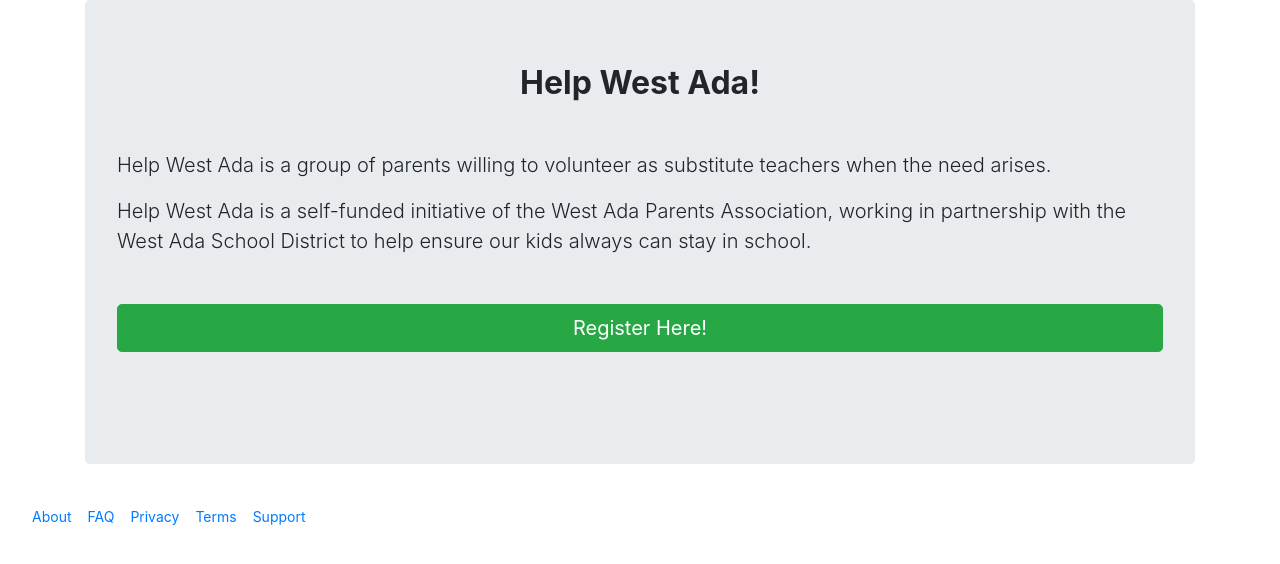
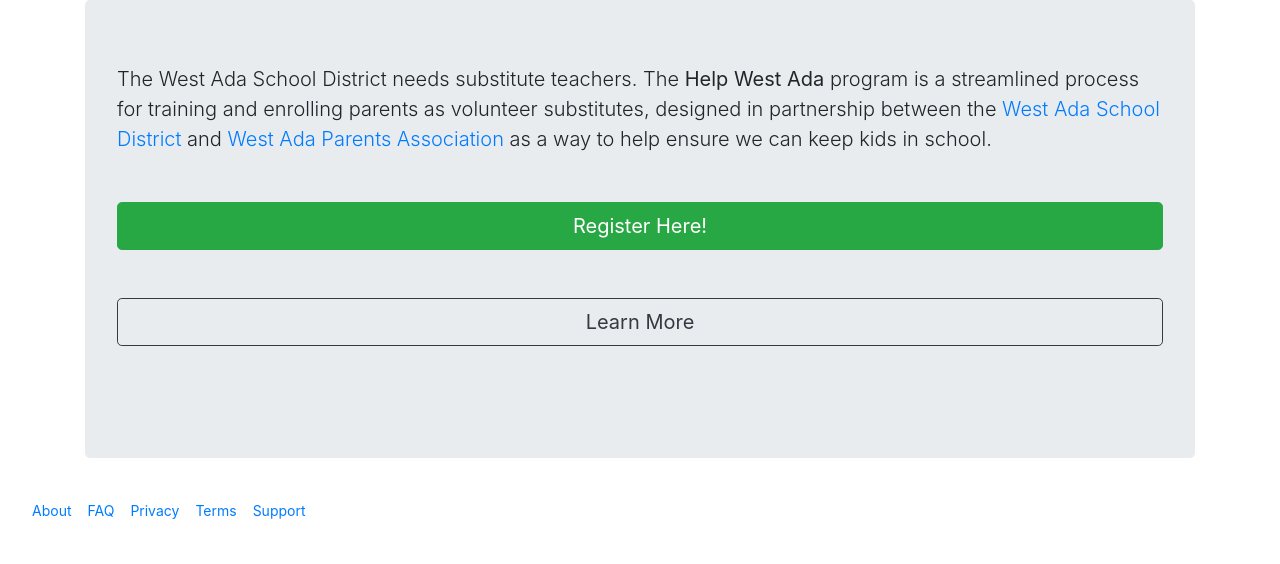
Before and after one commit to dbinetti/helpwestada, a Django app: page / in a window 1280 px wide. Shown: the part 106-670 px from the top of the page. Run offline with Django 3.2, Linux system fonts and the light colour scheme; some libraries are stand-ins or nearby versions.

Commit message:
updated homepage and login logic

```diff
--- a/project/app/templates/app/pages/index.html
+++ b/project/app/templates/app/pages/index.html
@@ -12,58 +12,125 @@
     </div>
     {% endcomment %}
     <div class='jumbotron'>
+      {% comment %}
       <div class='mb-5'>
         <h2 class='text-center'>
           <strong>Help West Ada!</strong>
         </h2>
       </div>
+      {% endcomment %}
       <div>
         <p class='lead'>
-          Help West Ada is a group of parents willing to volunteer as substitute teachers when the need arises.
-        </p>
-        <p class='lead'>
-          Help West Ada is a self-funded initiative of the West Ada Parents Association, working in partnership with the West Ada School District to help ensure our kids always can stay in school.
+          The West Ada School District needs substitute teachers.  The <strong>Help West Ada</strong> program is a streamlined process for training and enrolling parents as volunteer substitutes, designed in partnership between the <a href='https://www.westada.org'>West Ada School District</a> and <a href='https://www.westadaparents.com'>West Ada Parents Association</a> as a way to help ensure we can keep kids in school.
         </p>
       </div>
-      {% comment %}
-      <div class='mb-5'>
-        <h2 class='text-center'>
-          Let's Get <strong>Help West Ada</strong> School!
-        </h2>
-      </div>
-      {% endcomment %}
       <div class='my-5'>
-        <a href='{% url "join" %}' class="btn btn-success btn-block btn-lg">
+        <a href='{% url "login" %}' class="btn btn-success btn-block btn-lg">
           Register Here!
+        </a>
+        <br><br>
+        <a class="btn btn-outline-dark btn-lg btn-block" data-toggle="collapse" href="#learnmore" role="button" aria-expanded="false" aria-controls="collapseExample">
+          Learn More
         </a>
       </div>
     </div>
   </section>
-  {% comment %}
-  <section class='mt-5'>
-    <div class="card">
-      <h5 class="card-header">Community Members</h5>
-      <div class="card-body">
-        <h5 class="card-title">Our movement currently has {{total}} members.</h5>
-        <p>Of the {{total}}, here are those who have elected to share their names publicly:</p>
-        <table class='table'>
-          <thead>
-            <tr>
-              <th>Name</th>
-              <th>Comments</th>
-            </tr>
-          </thead>
-          <tbody>
-            {% for account in accounts %}
-              <tr>
-                <td>{{account.name}}</td>
-                <td>{{account.comments}}</td>
-              </tr>
-            {% endfor %}
-          </tbody>
-        </table>
-      </div>
+  <section class='collapse my-5' id='learnmore'>
+    <div class='my-2'>
+      <h5>
+        What is Help West Ada?
+      </h5>
+      <p class='pl-4 col-lg-8'>
+        The West Ada School District is in need of substitute teachers.  This program was designed to provide a streamlined process for training and enrolling parents as volunteer substitutes, as opposed to those who wish to pursue education as a career.  It was designed in partnership between the <a href='https://www.westada.org'>West Ada School District</a> and <a href='https://www.westadaparents.com'>West Ada Parents Association</a> as a way to help ensure we can keep kids in school.
+      </p>
+    </div>
+    <div class='my-2'>
+      <h5>
+        What is the process?
+      </h5>
+      <p class='pl-4 col-lg-8'>
+        We batch-process individual volunteers who register at this site, and then schedule a time to be fingerprinted by the District Office (this is a legal requirement for all who enter a classroom in a teaching capacity) and formally enroll in the program.  Next, you'll participate in a roughly two-hour online session to learn the basics of managing a classroom and school security.  Finally, you'll attend a single training session in a classroom with an experienced teacher to get familiar with substituting in class.  After that, you'll be ready to substitute should the need arise!
+      </p>
+    </div>
+    <div class='my-2'>
+      <h5>
+        Do I get paid for this?
+      </h5>
+      <p class='pl-4 col-lg-8'>
+        No.  This program is specifically designed for those who wish to serve in a volunteer role on a "last resort" basis.  The District maintains a paid substitute program that you can review <a href='https://www.westada.org/SubstituteInfo'>here</a>.  Paid substitutes receive $80 per day, and they will be the first called to fill roles.
+      </p>
+    </div>
+    <div class='my-2'>
+      <h5>
+        Why the volunteer role if you can get paid?
+      </h5>
+      <p class='pl-4 col-lg-8'>
+        The paid substitute program requires additional forms, training, tax reporting and enrollment processes, and must be done in person at the District office in an all-day training session.  The paid program is designed for those who wish to pursue a career in education.  The Help West Ada program is focused on parents and patrons who are not seeking to enter the teaching profession, but are simply interested in helping the District on an as-needed basis when professional substitutes are not available.  Approaching this as a volunteer program makes for a lightweight, streamlined onboarding process that the paid program does not.
+      </p>
+    </div>
+    <div class='my-2'>
+      <h5>
+        How often will I be called to volunteer?
+      </h5>
+      <p class='pl-4 col-lg-8'>
+        It is difficult to estimate this, as we've never done the volunteer program before.  It is entirely possible you will never be called.  However, the important thing is that with sufficient participation the District will not need to close classrooms due to lack of available substitutes.
+      </p>
+    </div>
+    <div class='my-2'>
+      <h5>
+        Will I need to pay for anything?
+      </h5>
+      <p class='pl-4 col-lg-8'>
+        The District will pay for the required fingerprinting and background checks; we do not anticipate participants will have any out-of-pocket costs.  You may wish to take supplementary online classes on being a good substitute at your own expense, but this is not required.
+      </p>
+    </div>
+    <div class='my-2'>
+      <h5>
+        Do I get to pick the schools where I volunteer?
+      </h5>
+      <p class='pl-4 col-lg-8'>
+        Yes, you can indicate your preferences either by school, geographic region, or District-wide.  Schedulers will work with you to ensure any assignments are as convenient as possible.
+      </p>
+    </div>
+    <div class='my-2'>
+      <h5>
+        What is the experience like in the classroom?
+      </h5>
+      <p class='pl-4 col-lg-8'>
+        While the program is new, substitutes in general report that the process is easy, straightforward, and a fun experience!  As part of the onboarding you will pair up with a current teacher or substitute in class for a training session to see for yourself what the teaching experience is like.
+      </p>
+    </div>
+    <div class='my-2'>
+      <h5>
+        What are you doing with my personal information?
+      </h5>
+      <p class='pl-4 col-lg-8'>
+        Your information is provided to the West Ada District to enroll you in the program.  We do not share your information with any other parties.
+      </p>
+    </div>
+    <div class='my-2'>
+      <h5>
+        How secure is this site?
+      </h5>
+      <p class='pl-4 col-lg-8'>
+        We use 128-bit SSL encryption on all transactions and all security patches are updated automatically.
+      </p>
+    </div>
+    <div class='my-2'>
+      <h5>
+        Who is paying for this?
+      </h5>
+      <p class='pl-4 col-lg-8'>
+        This project is sponsored by the <a href='https://www.westadaparents.com'>West Ada Parents Association</a>.
+      </p>
+    </div>
+    <div class='my-2'>
+      <h5>
+        What if I have a question you haven't addressed?
+      </h5>
+      <p class='pl-4 col-lg-8'>
+        Please let us know at <a href='mailto:support@helpwestada.com'>support@helpwestada.com</a> so that we can add it to the FAQ!
+      </p>
     </div>
   </section>
-  {% endcomment %}
 {% endblock content %}
--- a/project/app/urls.py
+++ b/project/app/urls.py
@@ -17,7 +17,6 @@
     path('support/', TemplateView.as_view(template_name='app/pages/support.html'), name='support',),
 
     # Authentication
-    path('join', views.join, name='join'),
     path('callback', views.callback, name='callback'),
     path('login', views.login, name='login'),
     path('logout', views.logout, name='logout'),
--- a/project/app/views.py
+++ b/project/app/views.py
@@ -1,5 +1,7 @@
 import csv
+import datetime
 import json
+import logging
 
 import jwt
 import requests
@@ -26,6 +28,7 @@
 from .models import User
 from .tasks import send_email
 
+log = logging.getLogger(__name__)
 
 # Root
 def index(request):
@@ -39,9 +42,10 @@
     )
 
 # Authentication
-def join(request):
+def login(request):
     redirect_uri = request.build_absolute_uri(reverse('callback'))
-    state = f"{get_random_string()}"
+    next_url = request.GET.get('next', '/account')
+    state = f"{get_random_string()}|{next_url}"
     request.session['state'] = state
     params = {
         'client_id': settings.AUTH0_CLIENT_ID,
@@ -58,35 +62,24 @@
     ).prepare().url
     return redirect(url)
 
-def login(request):
-    redirect_uri = request.build_absolute_uri(reverse('callback'))
-    state = f"{get_random_string()}"
-    request.session['state'] = state
-    params = {
-        'client_id': settings.AUTH0_CLIENT_ID,
-        'response_type': 'code',
-        'scope': 'openid profile email',
-        'state': state,
-        'redirect_uri': redirect_uri,
-        'prompt': 'login',
-    }
-    url = requests.Request(
-        'GET',
-        f'https://{settings.AUTH0_DOMAIN}/authorize',
-        params=params,
-    ).prepare().url
-    return redirect(url)
 
 def callback(request):
     # Reject if state doesn't match
     browser_state = request.session.get('state')
     server_state = request.GET.get('state')
     if browser_state != server_state:
-        return HttpResponse(status=400)
-
+        del request.session['state']
+        log.error('state mismatch')
+        messages.error(
+            request,
+            "Sorry, there was a problem.  Please try again or contact support."
+        )
+        return redirect('index')
+    next_url = server_state.partition('|')[2]
     # Get Auth0 Code
     code = request.GET.get('code', None)
     if not code:
+        log.error('no code')
         return HttpResponse(status=400)
     token_url = f'https://{settings.AUTH0_DOMAIN}/oauth/token'
     redirect_uri = request.build_absolute_uri(reverse('callback'))
@@ -108,12 +101,32 @@
         }
     )
     payload['username'] = payload.pop('sub')
+    if not 'email' in payload:
+        log.error("no email")
+        messages.error(
+            request,
+            "Email address is required.  Please try again.",
+        )
+        return redirect('index')
     user = authenticate(request, **payload)
     if user:
         log_in(request, user)
-        if user.is_admin:
-            return redirect('admin:index')
-        return redirect('account')
+        # if not getattr(user, 'is_verified', None):
+        #     return redirect('verify')
+        # Always redirect first-time users to account page
+        if (user.last_login - user.created) < datetime.timedelta(minutes=1):
+            messages.success(
+                request,
+                "Welcome and thanks for helping West Ada!"
+            )
+            messages.warning(
+                request,
+                "Next, review the below and click 'Save'.  We will inform you when the program officially begins."
+            )
+            return redirect('account')
+        # Otherwise, redirect to next_url, defaults to 'account'
+        return redirect(next_url)
+    log.error('callback fallout')
     return HttpResponse(status=403)
 
 def logout(request):
--- a/project/settings/base.py
+++ b/project/settings/base.py
@@ -46,7 +46,7 @@
     'app.backends.Auth0Backend',
 ]
 
-LOGIN_URL = 'join'
+LOGIN_URL = 'login'
 LOGIN_REDIRECT_URL = 'account'
 LOGOUT_REDIRECT_URL = 'index'
 
```
Also changed, not shown: project/app/templates/app/pages/faq.html (+13 -5 lines).
